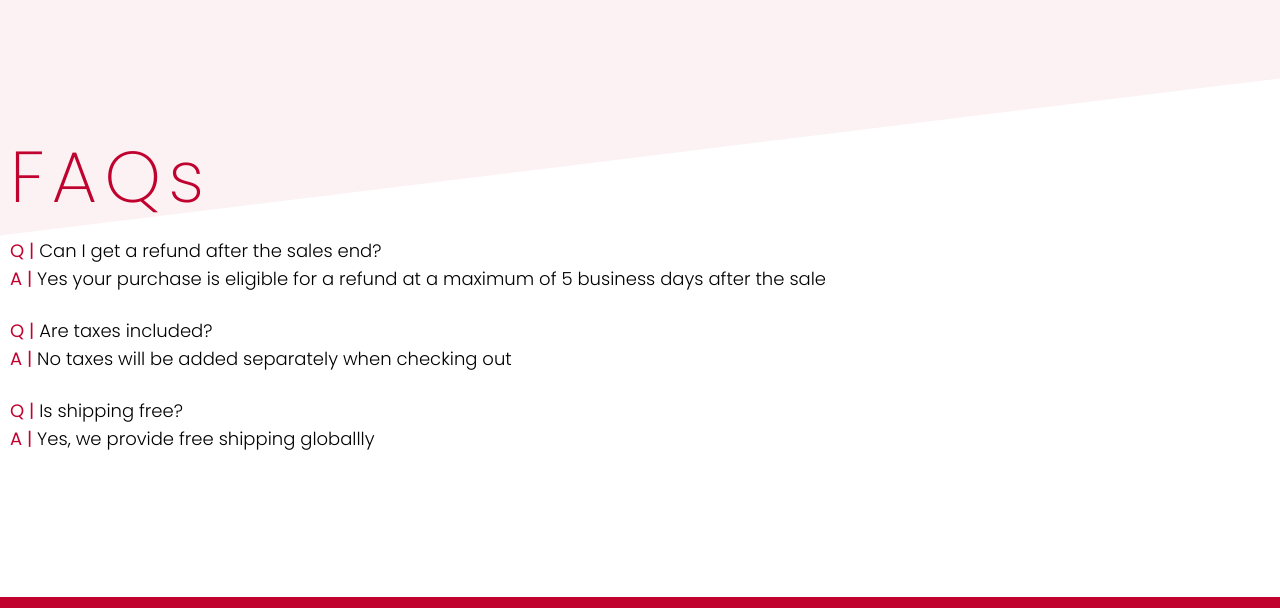
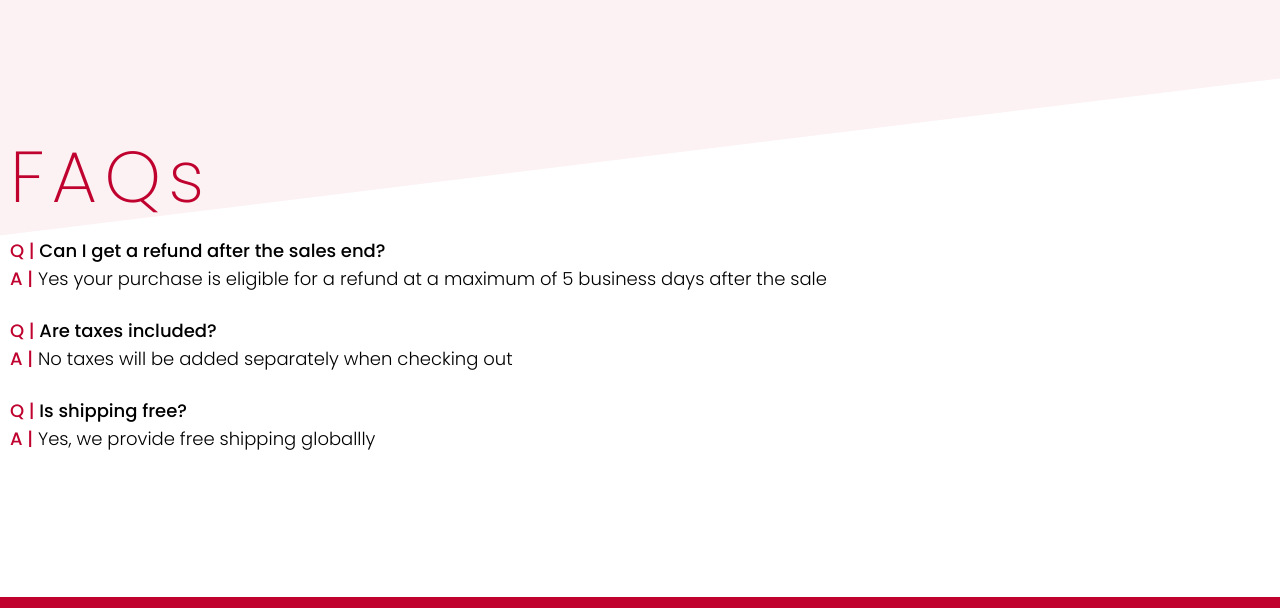
Before and after one commit to yamanidev/gradio-website, a website: page public/index.html in a window 1280 px wide. Shown: the part 1189-1797 px from the top of the page. Drawn offline with Linux system fonts and the light colour scheme.

Commit message:
Made font bolder for questions in FAQs

```diff
--- a/public/index.html
+++ b/public/index.html
@@ -92,7 +92,7 @@
                 <h3 class="font-extralight text-7xl tracking-widest text-gradio-red gradio-selection">FAQs</h3>
 
                 <div class="my-6 text-lg font-light">
-                    <p class="">
+                    <p class="font-medium">
                         <span class="faq-prefix">Q |</span> Can I get a refund after the sales end?
                     </p>
                     <p>
@@ -101,7 +101,7 @@
                 </div>
 
                 <div class="my-6 text-lg font-light">
-                    <p>
+                    <p class="font-medium">
                         <span class="faq-prefix">Q |</span> Are taxes included?
                     </p>
                     <p>
@@ -110,7 +110,7 @@
                 </div>
 
                 <div class="my-6 text-lg font-light">
-                    <p>
+                    <p class="font-medium">
                         <span class="faq-prefix">Q |</span> Is shipping free?
                     </p>
                     <p>
--- a/src/styles/style.css
+++ b/src/styles/style.css
@@ -114,5 +114,5 @@
 }
 
 .faq-prefix{
-    @apply text-gradio-red font-normal;
+    @apply text-gradio-red font-medium;
 }
```
Also changed, not shown: public/styles/style.css.
